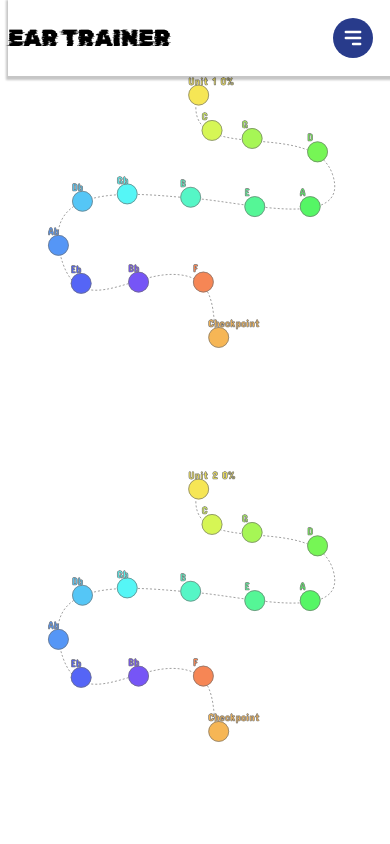
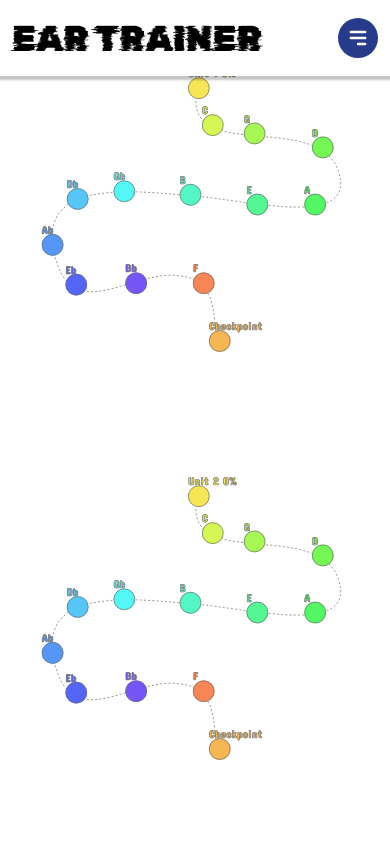
Before and after one commit to charper11/EarNote, a React (Create React App) app in the folder earnote-ui/: page / in a window 390 px wide. Shown: the top 844 px of the page. Built offline with nearby package versions, Linux system fonts and the light colour scheme.

Commit message:
header css

```diff
--- a/earnote-ui/src/App.css
+++ b/earnote-ui/src/App.css
@@ -8,3 +8,7 @@ a {
 html * {
     font-family: 'Concert_One';
 }
+
+body {
+    margin: 0px;
+}
--- a/earnote-ui/src/Components/Header.css
+++ b/earnote-ui/src/Components/Header.css
@@ -1,8 +1,9 @@
 .title {
     text-transform: uppercase;
-    font-size: 6vw;
+    font-size: 60px;
     font-family: 'Rubik_Glitch';
     cursor: pointer;
+    margin-left: 12px;
 }
 
 .settingButton {
@@ -55,7 +56,8 @@
     transition: background-color 0.2s ease-in-out;
     position: absolute;
     top: 50%;
-    right: 25px;
+    right: 0px;
+    margin-right: 12px;
     transform: translateY(-50%);
     display: none;
 }
@@ -65,6 +67,11 @@
 }
 
 @media screen and (max-width: 768px) {
+
+    .title {
+        font-size: 36px;
+    }
+
     .hamburger {
         display: block;
     }
```
